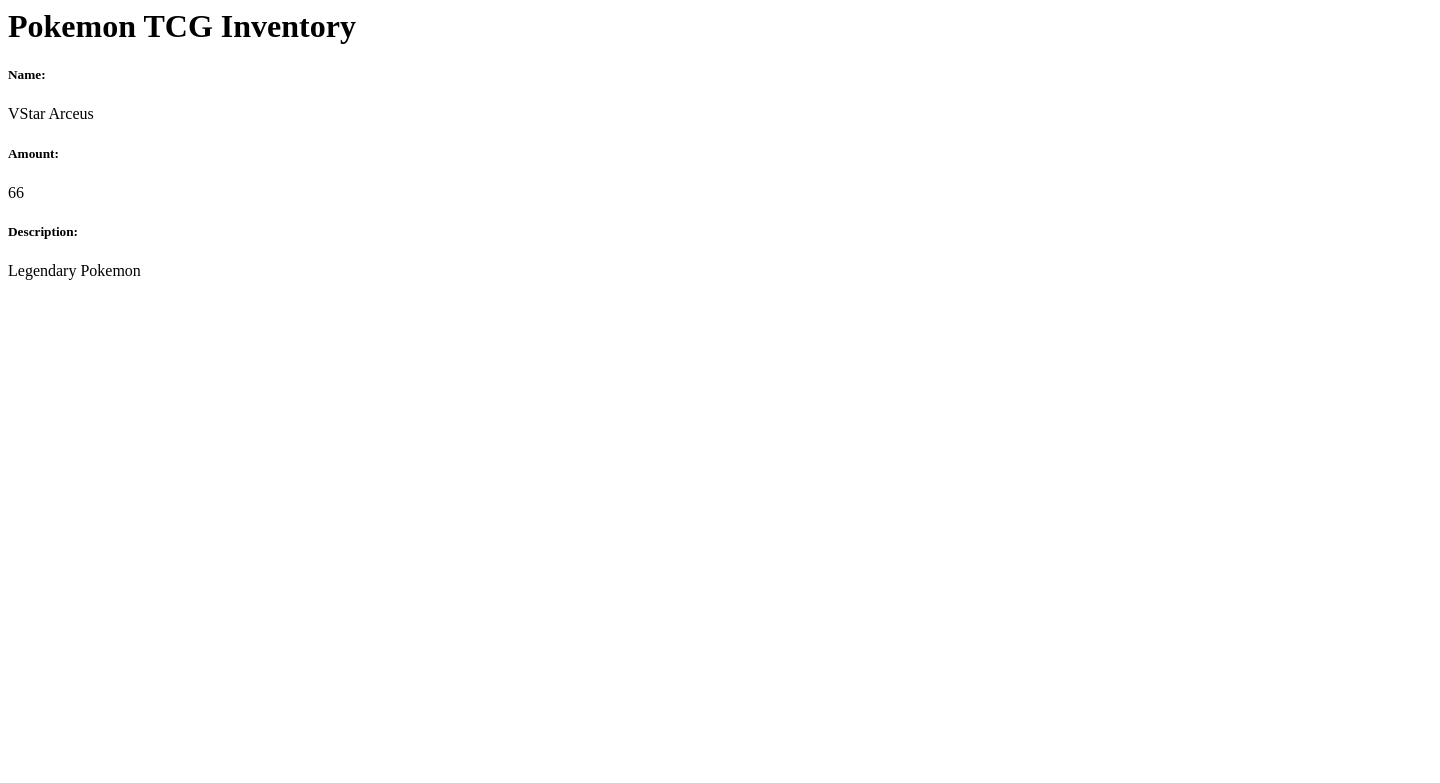
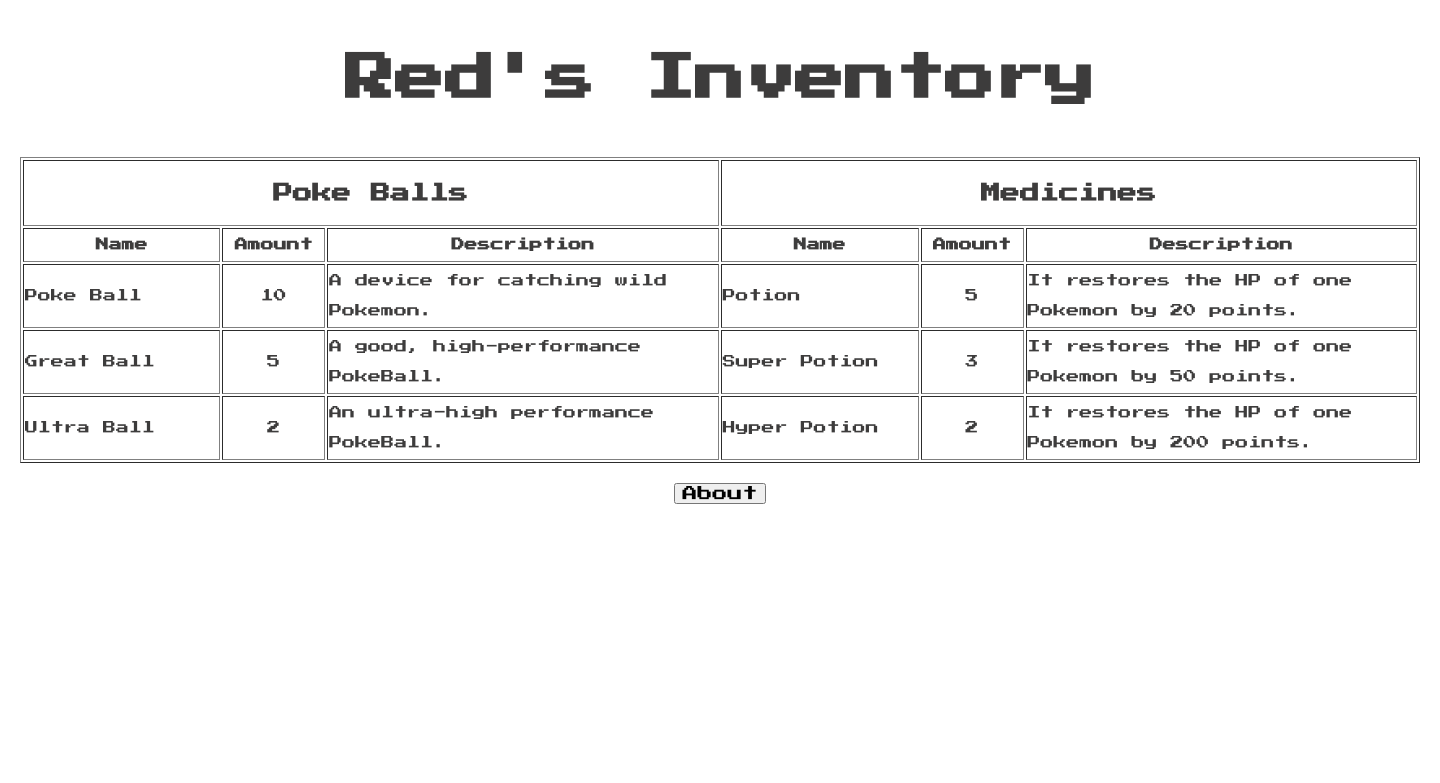
Before and after one commit to tegar-wahyu/inventory-pokemon-tcg, a Django app: page / in a window 1440 px wide. Shown: the top 783 px of the page. Run offline with Django 4.2, Linux system fonts and the light colour scheme.

Commit message:
rename & update app

```diff
--- a/inventory_pokemon_tcg/urls.py
+++ b/inventory_pokemon_tcg/urls.py
@@ -20,4 +20,5 @@
 urlpatterns = [
     path('admin/', admin.site.urls),
     path('', include('main.urls')),
+    path('about.html', include('main.urls')),
 ]
--- a/main/models.py
+++ b/main/models.py
@@ -1,6 +1,11 @@
 from django.db import models
 
-class Product(models.Model):
+class Item(models.Model):
     name = models.CharField(max_length=255)
     amount = models.IntegerField()
     description = models.TextField()
+
+# Pocket class to contain items
+class Pocket(models.Model):
+    items = models.ManyToManyField(Item)
+    name = models.CharField(max_length=255)
--- a/main/templates/main.html
+++ b/main/templates/main.html
@@ -1,8 +1,83 @@
-<h1>Pokemon TCG Inventory</h1>
+<!DOCTYPE html>
+<html lang="en">
+<meta charset="UTF-8">
+<title>Red's Inventory</title>
+<link rel = "icon" href = "https://www.serebii.net/pokemonsleep/items/pokebiscuit.png" type = "image/x-icon">
+<link href="https://fonts.googleapis.com/css?family=Press+Start+2P" rel="stylesheet">
+<style>
+    body {
+        font-family: "Press Start 2P", cursive;
+        font-size: small;
+        background-color: #FFFFFF;
+        color: #3d3c3c;
+    }
 
-<h5>Name: </h5>
-<p>{{ name }}</p>
-<h5>Amount: </h5>
-<p>{{ amount }}</p>
-<h5>Description: </h5>
-<p>{{ description }}</p>
+    .title {
+        text-align: center;
+        font-size: 25px;
+        font-weight: bold;
+        font-family: "Press Start 2P", cursive;
+        font-palette: #3d3c3c;
+        color: #3d3c3c;
+        background-color: #FFFFFF;
+        padding: 10px;
+        margin: 10px;
+    }
+</style>
+
+<head>
+    <div class = "title">
+        <h1>Red's Inventory</h1>
+    </div>
+</head>
+
+<body>
+    <!-- simple table to show poke ball inventory -->
+    <table align="center" border="1px" style="width:1400px; line-height:30px;">
+        <tr>
+            <th colspan="3"><h2>Poke Balls</h2></th>
+            <th colspan="3"><h2>Medicines</h2></th>
+        </tr>
+        <t>
+            <th width="200px">Name</th>
+            <th width="100px">Amount</th>
+            <th width="400px">Description</th>
+            <th width="200px">Name</th>
+            <th width="100px">Amount</th>
+            <th width="400px">Description</th>
+        </t>
+        <tr>
+            <td>{{ pokeBallsPocket.pokeBalls.name }}</td>
+            <td align="center">{{ pokeBallsPocket.pokeBalls.amount }}</td>
+            <td>{{ pokeBallsPocket.pokeBalls.description }}</td>
+
+            <td>{{ medicinesPocket.potion.name }}</td>
+            <td align="center">{{ medicinesPocket.potion.amount }}</td>
+            <td>{{ medicinesPocket.potion.description }}</td>
+        </tr>
+        <tr>
+            <td>{{ pokeBallsPocket.greatBalls.name }}</td>
+            <td align="center">{{ pokeBallsPocket.greatBalls.amount }}</td>
+            <td>{{ pokeBallsPocket.greatBalls.description }}</td>
+
+            <td>{{ medicinesPocket.superPotion.name }}</td>
+            <td align="center">{{ medicinesPocket.superPotion.amount }}</td>
+            <td>{{ medicinesPocket.superPotion.description }}</td>
+        </tr>
+        <tr>
+            <td>{{ pokeBallsPocket.ultraBalls.name }}</td>
+            <td align="center">{{ pokeBallsPocket.ultraBalls.amount }}</td>
+            <td>{{ pokeBallsPocket.ultraBalls.description }}</td>
+
+            <td>{{ medicinesPocket.hyperPotion.name }}</td>
+            <td align="center">{{ medicinesPocket.hyperPotion.amount }}</td>
+            <td>{{ medicinesPocket.hyperPotion.description }}</td>
+        </tr>
+    </table>
+
+    <!-- button to go to about -->
+    <div style="text-align: center; margin: 10px; padding: 10px;">
+        <a href="about.html"><button font="Press Start 2P" style="font-family: 'Press Start 2P', cursive; font-size: 15px;">About</button></a>
+    </div>
+</body>
+</html>
--- a/main/urls.py
+++ b/main/urls.py
@@ -1,8 +1,9 @@
 from django.urls import path
-from main.views import show_main
+from main.views import homepage, about
 
 app_name = 'main'
 
 urlpatterns = [
-    path('', show_main, name='show_main'),
+    path('', homepage, name='homepage'),
+    path('about.html', about, name='about'),
 ]
--- a/main/views.py
+++ b/main/views.py
@@ -1,10 +1,57 @@
 from django.shortcuts import render
+from .models import Item
 
-def show_main(request):
-    context = {
-        'name': 'VStar Arceus',
-        'amount': 66,
-        'description': 'Legendary Pokemon',
+def homepage(request):
+    pokeBalls = Item(
+        name = 'Poke Ball',
+        amount = 10,
+        description = 'A device for catching wild Pokemon.'
+    )
+
+    greatBalls = Item(
+        name = 'Great Ball',
+        amount = 5,
+        description = 'A good, high-performance PokeBall.'
+    )
+
+    ultraBalls = Item(
+        name = 'Ultra Ball',
+        amount = 2,
+        description = 'An ultra-high performance PokeBall.'
+    )
+
+    pokeBallsPocket = {
+        'pokeBalls' : pokeBalls,
+        'greatBalls' : greatBalls,
+        'ultraBalls' : ultraBalls
     }
 
-    return render(request, "main.html", context)
+    potion = Item(
+        name = 'Potion',
+        amount = 5,
+        description = 'It restores the HP of one Pokemon by 20 points.'
+    )
+
+    superPotion = Item(
+        name = 'Super Potion',
+        amount = 3,
+        description = 'It restores the HP of one Pokemon by 50 points.'
+    )
+
+    hyperPotion = Item(
+        name = 'Hyper Potion',
+        amount = 2,
+        description = 'It restores the HP of one Pokemon by 200 points.'
+    )
+
+    medicinesPocket = {
+        'potion' : potion,
+        'superPotion' : superPotion,
+        'hyperPotion' : hyperPotion
+    }
+
+    return render(request, "main.html", {'pokeBallsPocket' : pokeBallsPocket, 'medicinesPocket' : medicinesPocket})
+
+# Membuat sebuah fungsi pada views.py untuk dikembalikan ke dalam sebuah template HTML yang menampilkan nama aplikasi serta nama dan kelas kamu.
+def about(request):
+    return render(request, "about.html")
```
Also changed, not shown: main/templates/about.html (added, +39 -0 lines).
